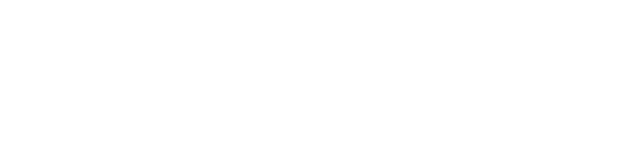
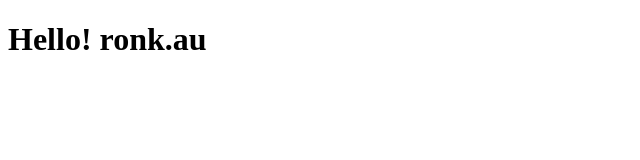
Before and after one commit to jaymonon/jaymonon.github.io, a plain HTML site: page index.html in a window 1280 px wide. Shown: the whole page, without its empty margins (0-640 px from the left). Drawn offline with Linux system fonts and the light colour scheme.

Commit message:
hello ronk

```diff
--- a/index.html
+++ b/index.html
@@ -2,9 +2,9 @@
 <html lang="en">
 <head>
     <meta charset="UTF-8">
-    <title>Jay and Grace</title>
+    <title>RONK</title>
 </head>
 <body>
-
+    <h1>Hello! ronk.au</h1>
 </body>
 </html>
```
